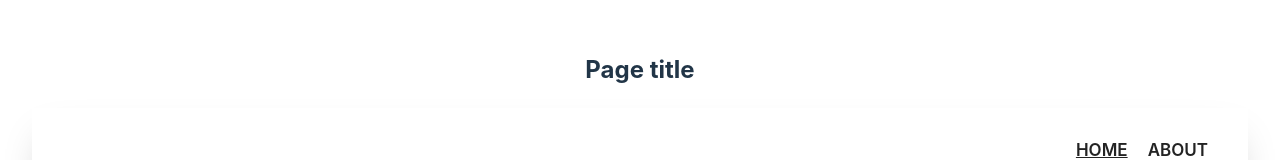
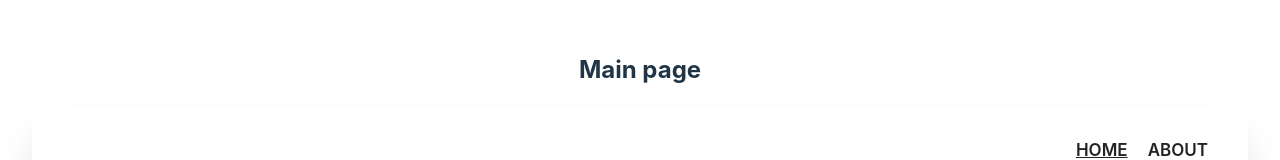
Before and after one commit to vzanimonets/React2023Q1, a React (Vite) app: page / in a window 1280 px wide. Shown: the top 160 px of the page. Built offline with nearby package versions, Linux system fonts and the light colour scheme.

Commit message:
feat: implementation of dynamic page title change for the Header component

```diff
--- a/src/components/Layout/Layout.tsx
+++ b/src/components/Layout/Layout.tsx
@@ -2,9 +2,10 @@ import React from 'react';
 import { Outlet } from 'react-router-dom';
 import Navigation from '../Navigation/Navigation';
 import Header from '../Header/Header';
+import withRouter from '../HOC/withRouter';
 
 const Layout = () => {
-  const pageTitle = 'Page title';
+  const pageTitle = location.pathname === '/' ? 'Main page' : 'About';
   return (
     <>
       <Header pageTitle={pageTitle} />
@@ -15,4 +16,4 @@ const Layout = () => {
     </>
   );
 };
-export default Layout;
+export default withRouter(Layout);
```
